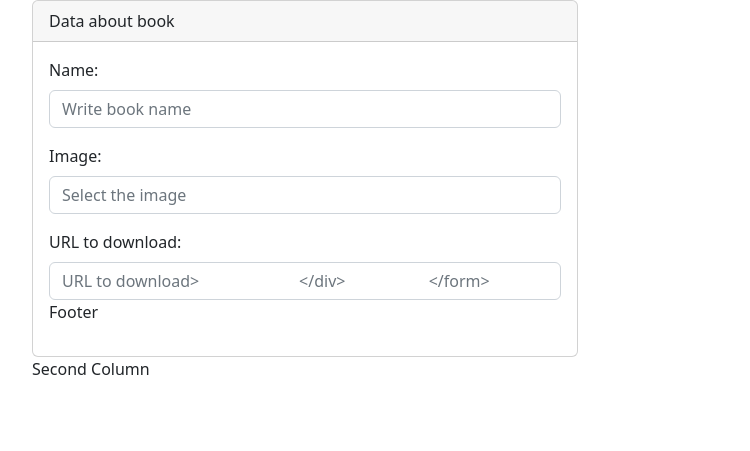
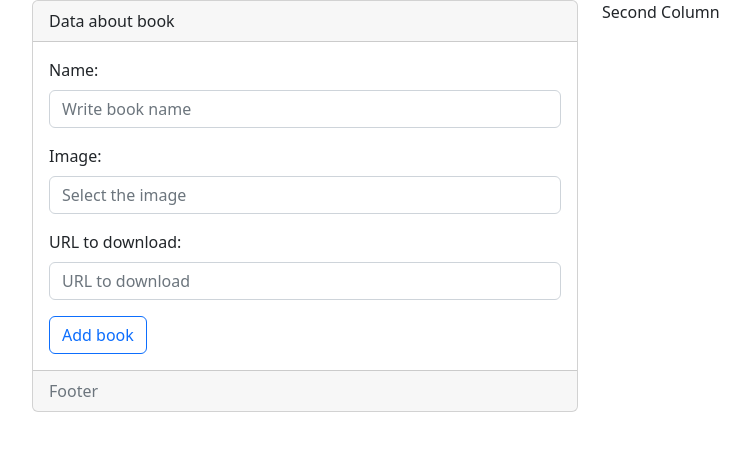
Before and after one commit to Evanderss/Website-with-Flask-and-MySQL, a Flask app: page /admin/books in a window 1280 px wide. Shown: the part 56-507 px from the top of the page, without its empty margins (50-800 px from the left). Run offline with Flask 2, Linux system fonts and the light colour scheme.

Commit message:
adding buttom to form

```diff
--- a/templates/admin/books.html
+++ b/templates/admin/books.html
@@ -20,8 +20,9 @@
                         <div class="mb-3">
                             <label for="url" class="form-label">URL to download:</label>
                             <input type="text"
-                              class="form-control" name="url" id="url" aria-describedby="helpId" placeholder="URL to download>
+                              class="form-control" name="url" id="url" aria-describedby="helpId" placeholder="URL to download">
                         </div>
+                        <button type="submit" class="btn btn-outline-primary">Add book</button>
                     </form>
                 </div>
                 <div class="card-footer text-muted">
```
